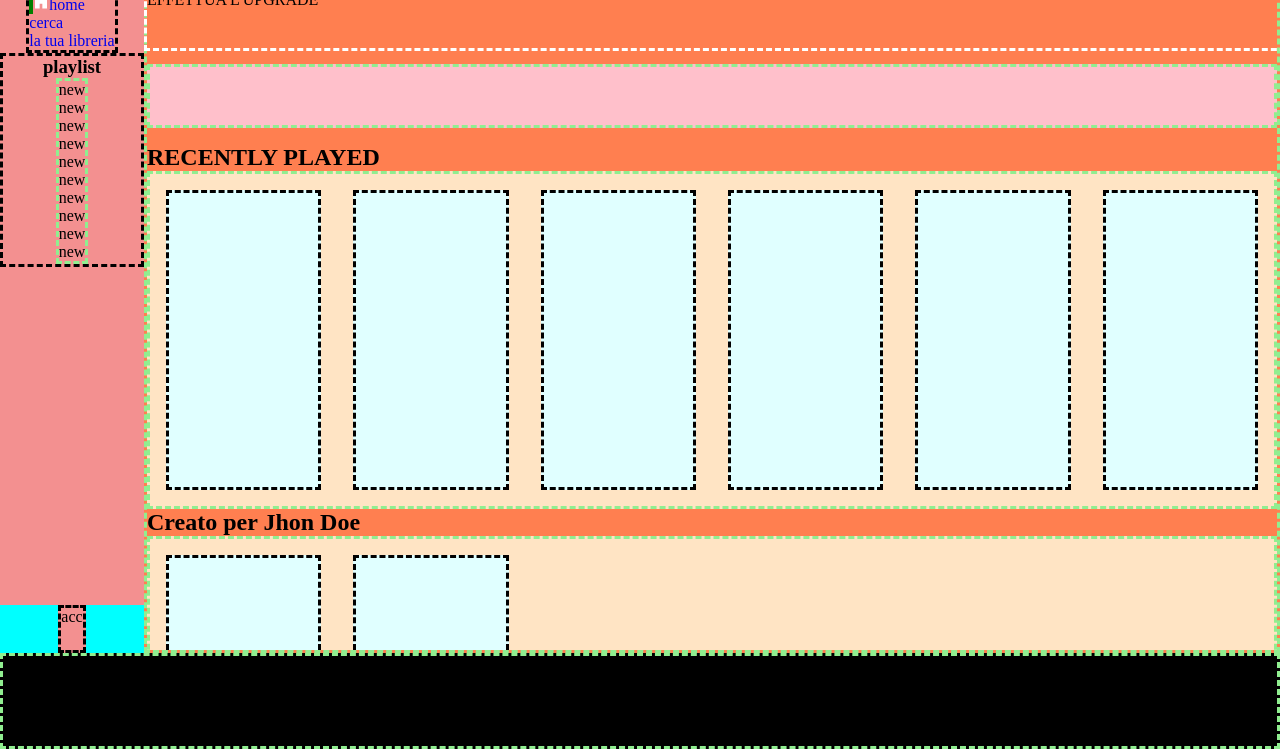
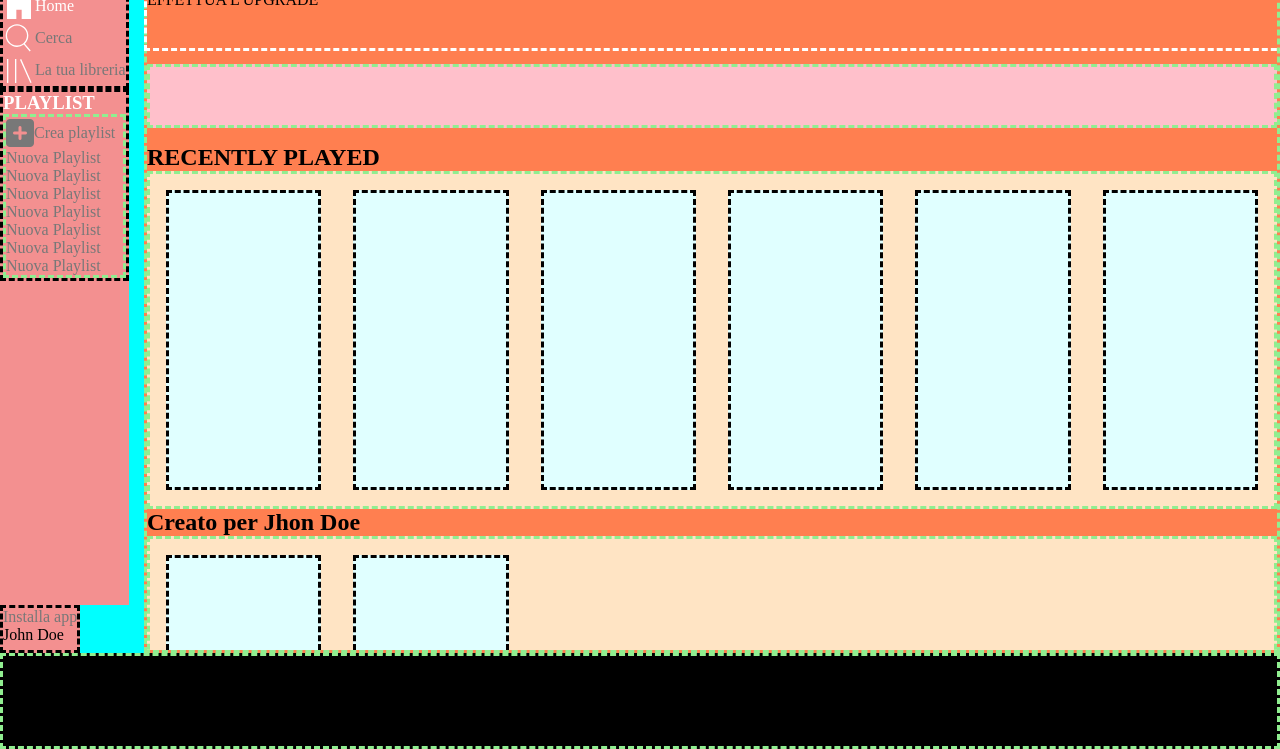
Before and after one commit to AndreaFermo/html-css-spotifyweb, a plain HTML site: page index.html in a window 1280 px wide. Shown: the part 51-800 px from the top of the page. Drawn offline with Linux system fonts and the light colour scheme.

Commit message:
sidebar quasi completa maca il footer e padding

```diff
--- a/css/style.css
+++ b/css/style.css
@@ -59,6 +59,23 @@ box-sizing: border-box;
 
 /*UTILITY*/
 
+/*colors*/
+
+:root {
+    --colorgray: #787878;
+    --colorwhite: white;
+}
+
+.textgray {
+    color: var(--colorgray);
+}
+
+.textwhite {
+    color: var(--colorwhite);
+}
+
+/*flex*/
+
 .d-flex {
     display: flex;
 }
@@ -69,9 +86,13 @@ box-sizing: border-box;
 
 .flex-col {
     flex-direction: column;
-    width: 100%;
+}
+
+.flex-center {
     align-items: center;
 }
+
+/*others*/
 
 .overflow-hidden {
     overflow-y: hidden;
@@ -85,21 +106,6 @@ a {
     text-decoration: none;
 }
 
-.padding-05 {
-    padding: 0.5rem;
-}
-
-.padding-1 {
-    padding: 1rem;
-}
-
-.padding-2 {
-    padding: 2rem;
-}
-
-.padding-3 {
-    padding: 3rem;
-}
 
 .bleftg {
     border-left: 0.3rem solid green;
@@ -150,9 +156,29 @@ main {
     display: none;
 }
 
-ul img {
-    height: 1rem;
+.functions ul li img {
+   height: 2rem;
 }
+
+.functions ul li img {
+    height: 2rem;
+ }
+
+ .functions ul li span {
+    display: none;
+ }
+
+ .playL {
+    display: none;
+ }
+
+ .playL i {
+    font-size: 2rem;
+ }
+
+
+
+
 
 
 
@@ -176,7 +202,7 @@ ul img {
 
 .sdbr-main {
     height: calc(100% - 3rem);
-    min-height: 21rem;
+    min-height: 15rem;
 }
 
 .sdbr-footer {
@@ -184,9 +210,7 @@ ul img {
 
 }
 
-.sidebar .playL ul {
-    overflow-y: scroll;
-}
+
 
 
 
@@ -195,7 +219,9 @@ ul img {
 @media screen and (min-width: 576px) {
     .sidebar {
         width: 9rem;
+        align-items: start;
     }
+
 
     .content {
         width: calc(100% - 9rem);
@@ -207,9 +233,25 @@ ul img {
 
     }
 
-    .debug .playlist {
+    .bigLogo {
         display: block;
     }
+
+    .smlLogo {
+        display: none;
+    }
+
+    .playL {
+        display: flex;
+     }
+
+     .sidebar .playL ul {
+        overflow-y: scroll;
+    }
+
+     .functions ul li span {
+        display: inline-block;
+     }
 }
 
 @media screen and (min-width: 768px) {
--- a/index.html
+++ b/index.html
@@ -6,38 +6,38 @@
     <meta name="viewport" content="width=device-width, initial-scale=1.0">
     <title>Spotify</title>
     <link rel="stylesheet" href="css/style.css">
+    <link rel="stylesheet" href="https://cdnjs.cloudflare.com/ajax/libs/font-awesome/6.3.0/css/all.min.css" integrity="sha512-SzlrxWUlpfuzQ+pcUCosxcglQRNAq/DZjVsC0lE40xsADsfeQoEypE+enwcOiGjk/bSuGGKHEyjSoQ1zVisanQ==" crossorigin="anonymous" referrerpolicy="no-referrer" />
 </head>
 <body class="debug">
     <main class="d-flex">
 
-        <aside class="sidebar d-flex overflow-hidden flex-col">
+        <aside class="sidebar d-flex overflow-hidden flex-col flex-center">
             <div class="sdbr d-flex flex-col overflow-hidden sdbr-main">
-                <div class="logo bb "><img src="img/logo-small.svg" alt="logo-small Spotify"><img src="img/logo.svg" alt="logo Spotify" class="bigLogo"></div>
+                <div class="logo bb "><img src="img/logo-small.svg" alt="logo-small Spotify" class="smlLogo"><img src="img/logo.svg" alt="logo Spotify" class="bigLogo"></div>
                 <div class="functions bb">
                     <ul>
-                        <li class="bleftg"><a href="#"><img src="/img/home.svg" alt="home">home</a></li>
-                        <li><a href="#">cerca</a></li>
-                        <li><a href="#">la tua libreria</a></li>
+                        <li><a href="#" class="d-flex flex-center textwhite"><img src="img/home.svg" alt="home"><span>Home</span></a></li>
+                        <li><a href="#" class="d-flex flex-center textgray"><img src="img/search.svg" alt="lente"><span>Cerca</span></a></li>
+                        <li><a href="#" class="d-flex flex-center textgray"><img src="img/libreria.svg" alt="home"><span>La tua libreria</span></a></li>
                     </ul>
                 </div>
                 <div class="playL d-flex flex-col overflow-hidden bb">
-                    <h3>playlist</h3>
+                    <h3 class="textwhite">PLAYLIST</h3>
                     <ul class="blg">
-                        <li>new</li>
-                        <li>new</li>
-                        <li>new</li>
-                        <li>new</li>
-                        <li>new</li>
-                        <li>new</li>
-                        <li>new</li>
-                        <li>new</li>
-                        <li>new</li>
-                        <li>new</li>
+                        <li class="textgray d-flex flex-center"><img src="img/" alt=""><i class="fa-solid fa-square-plus"></i> Crea playlist</li>
+                        <li class="textgray"><img src="img/" alt="">Nuova Playlist</li>
+                        <li class="textgray"><img src="img/" alt="">Nuova Playlist</li>
+                        <li class="textgray"><img src="img/" alt="">Nuova Playlist</li>
+                        <li class="textgray"><img src="img/" alt="">Nuova Playlist</li>
+                        <li class="textgray"><img src="img/" alt="">Nuova Playlist</li>
+                        <li class="textgray"><img src="img/" alt="">Nuova Playlist</li>
+                        <li class="textgray"><img src="img/" alt="">Nuova Playlist</li>
                     </ul>
                 </div>
             </div>
             <footer class="sdbr sdbr-footer bb">
-                acc
+                <a href="#" class="textgray">Installa app</a>
+                <div class="d-flex flex-center">John Doe</div>
             </footer>
         </aside>
 
```
